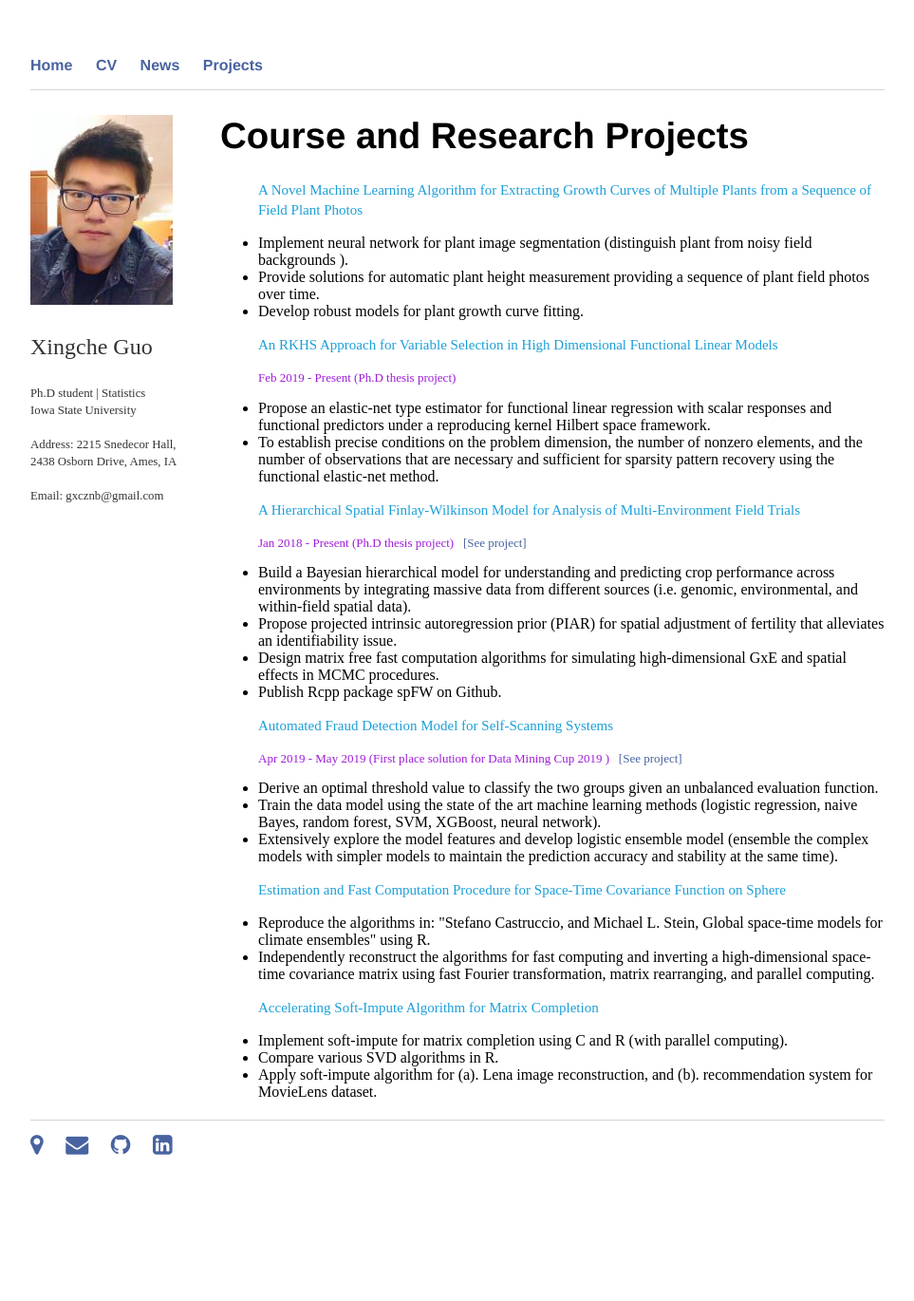
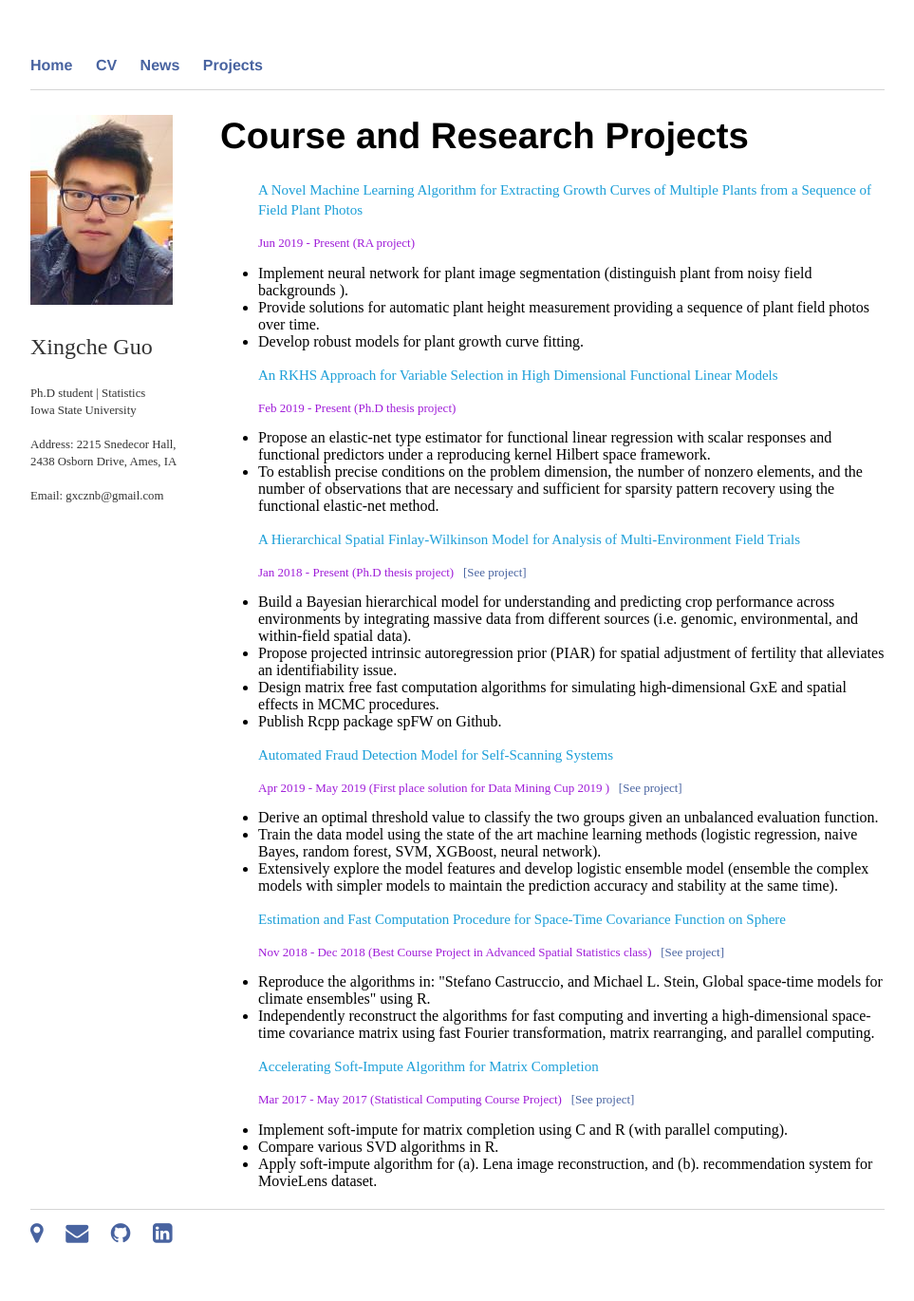
Before and after one commit to xingcheg/xingcheg.github.io, a Jekyll site: the page built from projects/index.html, in a window 1280 px wide. Shown: the whole page at 95% size, without its empty margins (158-1121 px from the left). Built offline with Jekyll 4.4.1, drawn with Linux system fonts in a browser that asks for light colours; before the commit the page ends 1277 px from its top, so only the background shows below that.

Commit message:
Update index.html

```diff
--- a/projects/index.html
+++ b/projects/index.html
@@ -9,6 +9,7 @@ title: Course and Research Projects
 <ul>
   <p style="font-size:15px; color: #1C9FD8"> A Novel Machine Learning Algorithm for
 	  Extracting Growth Curves of Multiple Plants from a Sequence of Field Plant Photos </p>
+  <p style="font-size:13px; color: #9F1CD8"> Jun 2019 - Present (RA project) &nbsp; </p>
 	<li> Implement neural network for plant image segmentation (distinguish plant
 		from noisy field backgrounds ). </li>
 	<li> Provide solutions for automatic plant height measurement providing a sequence of
@@ -64,6 +65,8 @@ title: Course and Research Projects
 <ul>
   <p style="font-size:15px; color: #1C9FD8"> Estimation and Fast Computation Procedure for
 	  Space-Time Covariance Function on Sphere </p>
+  <p style="font-size:13px; color: #9F1CD8"> Nov 2018 - Dec 2018 (Best Course Project in Advanced Spatial
+	  Statistics class) &nbsp; <a href="https://github.com/chxyself25/GLOBAL-SPACE-TIME-MODELS"> [See project] </a> </p>
 	<li> Reproduce the algorithms in: "Stefano Castruccio, and Michael L. Stein,
 		Global space-time models for climate ensembles" using R. </li>
 	<li>  Independently reconstruct the algorithms for fast computing and inverting a
@@ -75,6 +78,8 @@ title: Course and Research Projects
 
 <ul>
   <p style="font-size:15px; color: #1C9FD8"> Accelerating Soft-Impute Algorithm for Matrix Completion </p>
+  <p style="font-size:13px; color: #9F1CD8"> Mar 2017 - May 2017 (Statistical Computing Course Project) &nbsp;
+	  <a href="https://github.com/xingcheg/STAT580/tree/master/final"> [See project] </a> </p>
 	<li>  Implement soft-impute for matrix completion using C and R (with parallel computing). </li>
 	<li>  Compare various SVD algorithms in R. </li>
 	<li> Apply soft-impute algorithm for (a). Lena image reconstruction,
```
